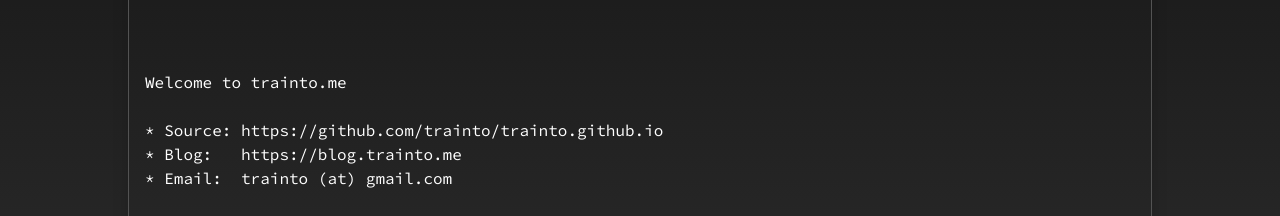
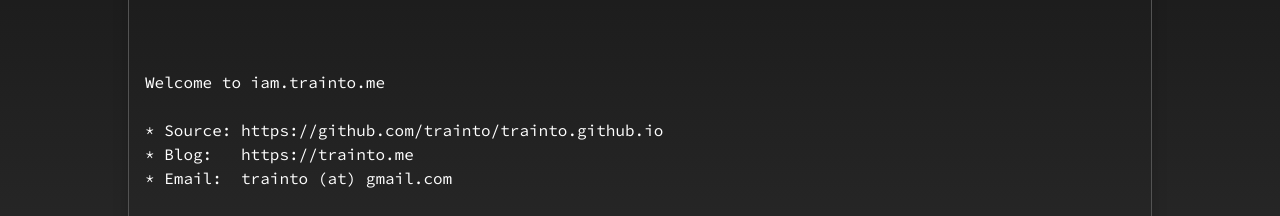
Before and after one commit to trainto/trainto.github.io, a React (Create React App) app: page / in a window 1280 px wide. Shown: the part 273-489 px from the top of the page. Built offline with nearby package versions, Linux system fonts and the light colour scheme; no server answers.

Commit message:
Change blog domain

```diff
--- a/src/components/blog.tsx
+++ b/src/components/blog.tsx
@@ -2,7 +2,7 @@ import React, { useEffect, useState, useRef } from 'react';
 import { useSpring, animated } from 'react-spring';
 import './blog.css';
 
-const BLOG_HOST = 'https://blog.trainto.me/';
+const BLOG_HOST = 'https://trainto.me/';
 
 interface IPost {
   title: string;
--- a/src/components/header.tsx
+++ b/src/components/header.tsx
@@ -68,11 +68,11 @@ const Header = () => {
           </h1>
         </div>
         <div className="mt-4 ml-3">
-          <div>Welcome to trainto.me</div>
+          <div>Welcome to iam.trainto.me</div>
           <br />
 
           <div className="text-truncate"> * Source: https://github.com/trainto/trainto.github.io</div>
-          <div className="text-truncate"> * Blog: &nbsp;&nbsp;https://blog.trainto.me</div>
+          <div className="text-truncate"> * Blog: &nbsp;&nbsp;https://trainto.me</div>
           <div className="text-truncate"> * Email: &nbsp;trainto (at) gmail.com</div>
           <br />
 
```
